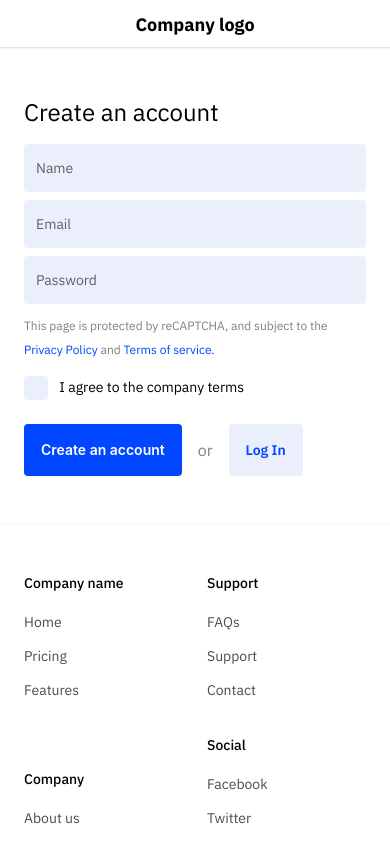
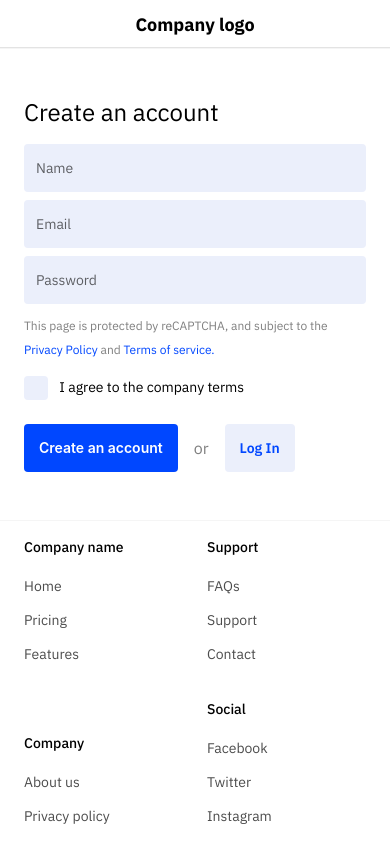
Before and after one commit to krstic-duci/raaziek, a Vue app: page / in a window 390 px wide. Built offline with nearby package versions, Linux system fonts and the light colour scheme.

Commit message:
newer versions of iPhone fixed

```diff
--- a/src/assets/scss/responsive/_mobile.scss
+++ b/src/assets/scss/responsive/_mobile.scss
@@ -14,8 +14,30 @@
   footer {
     height: auto;
     position: relative;
+    padding: 1rem 1.5rem;
     a {
       max-width: 150px;
     }
   }
 }
+
+@media screen and (max-height: 500px) and (max-width: 900px) and (orientation: landscape) {
+  .sign__in__box {
+    height: auto;
+    .sign__in__box--centered {
+      height: inherit;
+    }
+  }
+  footer {
+    height: auto;
+    position: relative;
+  }
+}
+
+
+
+@media screen and (max-width: 480px) {
+  .generic-btn {
+    padding: 14px;
+  }
+}
```
